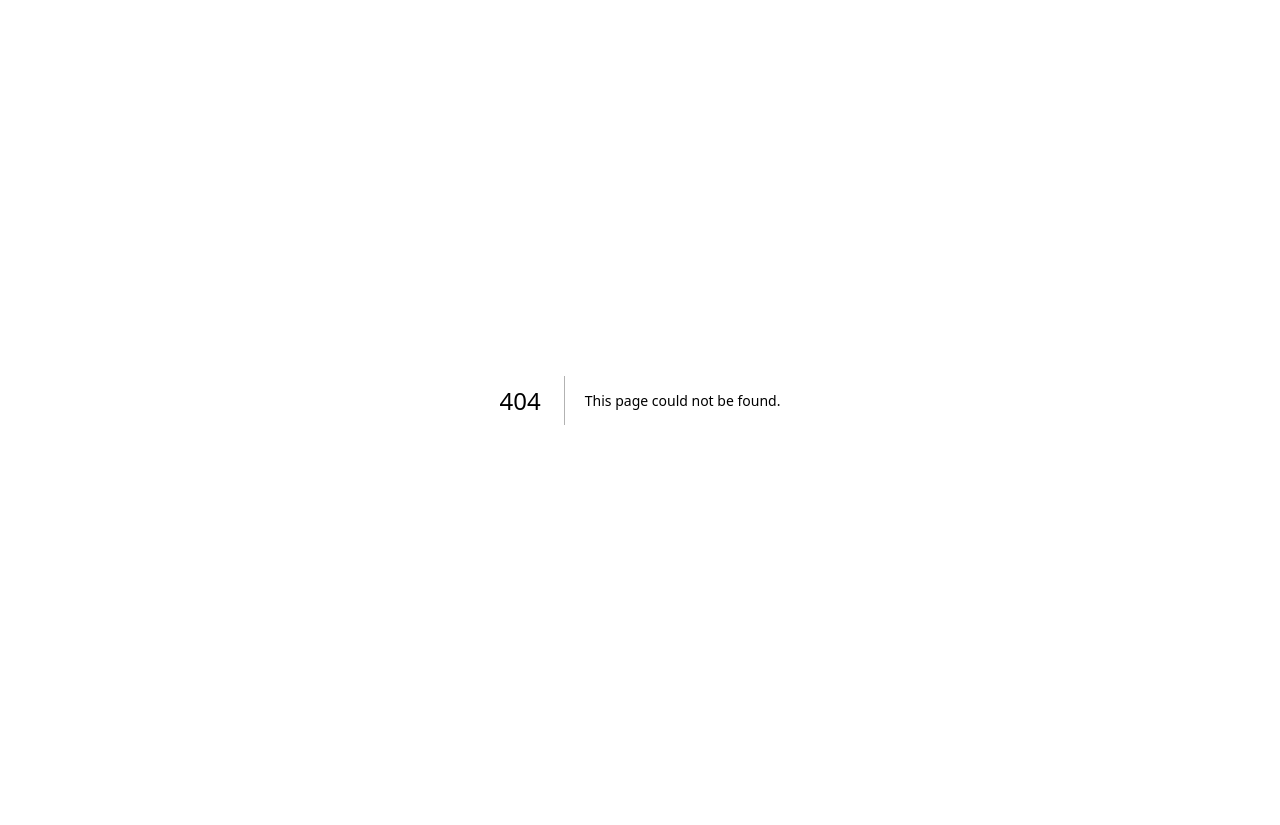
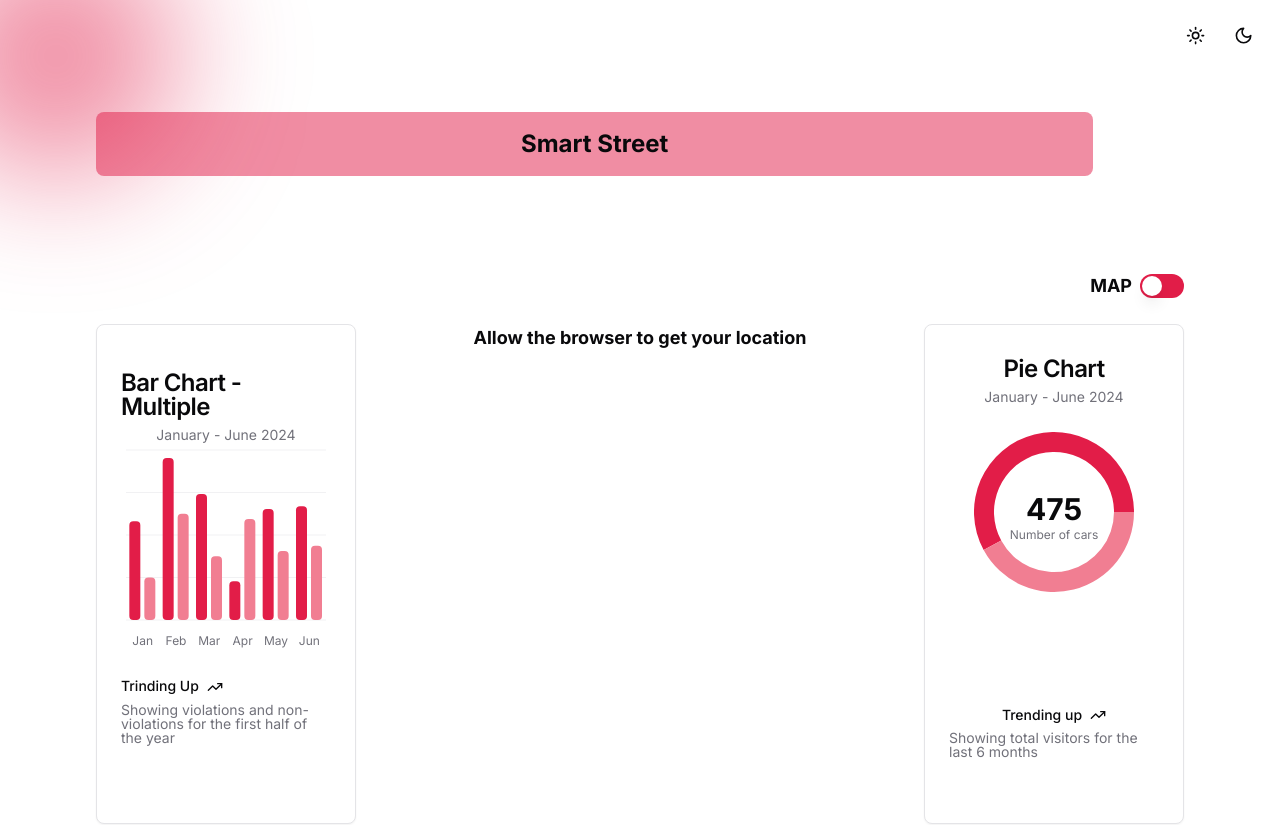
Before and after one commit to farism9q/smart-street-nextjs, a Next.js app: page / in a window 1280 px wide. Before the commit this address had no page. Shown: the top 825 px of the page. Before the commit the page ends 800 px from the top, so only its background shows below. Built offline with nearby package versions, Linux system fonts and the light colour scheme; no server answers.

Commit message:
Bug fixes

```diff
--- a/app/(main)/charts/bar-chart.tsx
+++ b/app/(main)/(charts)/bar-chart.tsx
@@ -40,13 +40,16 @@ const chartConfig = {
 
 export default function BarChartComponent() {
   return (
-    <Card>
-      <CardHeader>
+    <Card className="flex flex-col justify-center h-full">
+      <CardHeader className="items-center pb-0 pt-8">
         <CardTitle>Bar Chart - Multiple</CardTitle>
         <CardDescription>January - June 2024</CardDescription>
       </CardHeader>
       <CardContent>
-        <ChartContainer config={chartConfig}>
+        <ChartContainer
+          config={chartConfig}
+          className="mx-auto aspect-square max-h-[250px]"
+        >
           <BarChart accessibilityLayer data={chartData}>
             <CartesianGrid vertical={false} />
             <XAxis
@@ -65,7 +68,7 @@ export default function BarChartComponent() {
           </BarChart>
         </ChartContainer>
       </CardContent>
-      <CardFooter className="flex-col items-start gap-2 text-sm">
+      <CardFooter className="flex-col items-start gap-2 text-sm pb-16">
         <div className="flex gap-2 font-medium leading-none">
           Trinding Up
           <TrendingUp className="h-4 w-4" />
--- a/app/(main)/charts/middle-content.tsx
+++ b/app/(main)/(charts)/middle-content.tsx
@@ -22,7 +22,7 @@ const MiddleContent = () => {
   }, [middleContent]);
 
   return (
-    <div className="w-full h-full">
+    <div className="min-h-[500px] max-h-[500px] overflow-hidden">
       {middleContent === "map" ? (
         <Map />
       ) : (
@@ -32,6 +32,7 @@ const MiddleContent = () => {
             transform: "scale(-1, 1)",
             width: "100%",
             height: "100%",
+            overflow: "hidden",
           }}
         />
       )}
--- a/app/(main)/charts/pie-chart.tsx
+++ b/app/(main)/(charts)/pie-chart.tsx
@@ -50,8 +50,8 @@ export default function PieChartComponent() {
   }, []);
 
   return (
-    <Card className="flex flex-col">
-      <CardHeader className="items-center pb-0">
+    <Card className="flex flex-col justify-center h-full">
+      <CardHeader className="items-center pb-0 pt-8">
         <CardTitle>Pie Chart</CardTitle>
         <CardDescription>January - June 2024</CardDescription>
       </CardHeader>
@@ -105,7 +105,7 @@ export default function PieChartComponent() {
           </PieChart>
         </ChartContainer>
       </CardContent>
-      <CardFooter className="flex-col gap-2 text-sm">
+      <CardFooter className="flex-col gap-2 text-sm pb-16">
         <div className="flex items-center gap-2 font-medium leading-none">
           Trending up
           <TrendingUp className="h-4 w-4" />
--- a/app/(main)/charts/page.tsx
+++ b/app/(main)/page.tsx
@@ -3,18 +3,18 @@
 import { useMiddleContent } from "@/providers/middle-content-provider";
 
 import { Switch } from "@/components/ui/switch";
-import AreaChartComponent from "./area-chart";
-import BarChartComponent from "./bar-chart";
-import LineChartComponent from "./line-chart";
-import PieChartComponent from "./pie-chart";
-import MiddleContent from "./middle-content";
+import AreaChartComponent from "./(charts)/area-chart";
+import BarChartComponent from "./(charts)/bar-chart";
+import LineChartComponent from "./(charts)/line-chart";
+import PieChartComponent from "./(charts)/pie-chart";
+import MiddleContent from "./(charts)/middle-content";
 
 export default function DashboardPage() {
   const { middleContent, setMiddleContent } = useMiddleContent();
 
   return (
     <div className="space-y-6">
-      <div className="bg-rose-500 w-11/12 rounded-lg p-4 mb-24">
+      <div className="bg-primary/50 w-11/12 rounded-lg p-4 mb-24">
         <h1 className="text-2xl font-bold text-center">Smart Street</h1>
       </div>
 
@@ -28,13 +28,20 @@ export default function DashboardPage() {
         />
       </div>
 
-      <div className="grid grid-cols-1 md:grid-cols-4 gap-4 min-h-[500px]">
-        <BarChartComponent />
-        <div className="rounded-lg md:col-span-2">
+      <div className="grid grid-cols-1 xl:grid-cols-4 gap-4 min-h-[450px]">
+        <div className="rounded-lg xl:col-span-2 order-1 xl:order-2">
           <MiddleContent />
         </div>
-        <PieChartComponent />
+
+        <div className="order-2 xl:order-1">
+          <BarChartComponent />
+        </div>
+
+        <div className="order-3">
+          <PieChartComponent />
+        </div>
       </div>
+
       <LineChartComponent />
       <AreaChartComponent />
     </div>
--- a/app/layout.tsx
+++ b/app/layout.tsx
@@ -2,7 +2,6 @@ import { ThemeProvider } from "@/providers/theme-provider";
 import type { Metadata } from "next";
 import { Inter } from "next/font/google";
 import "./styles/globals.css";
-import "./styles/leaflet.css";
 import { MiddleContentProvider } from "@/providers/middle-content-provider";
 
 const inter = Inter({ subsets: ["latin"] });
--- a/components/map.tsx
+++ b/components/map.tsx
@@ -1,11 +1,16 @@
 "use client";
 
-import { MapContainer, Marker, Popup, TileLayer } from "react-leaflet";
+import {
+  MapContainer,
+  Marker,
+  Popup,
+  TileLayer,
+  useMap,
+  useMapEvent,
+} from "react-leaflet";
 import { useEffect, useState } from "react";
 import "leaflet/dist/leaflet.css";
 import L from "leaflet";
-import { Button } from "./ui/button";
-
 const DefaultIcon = L.icon({
   iconUrl: "/marker-icon.png",
   shadowUrl: "/marker-shadow.png",
@@ -32,13 +37,22 @@ export default function Map() {
 
   useEffect(() => {
     getCurrentLocation();
+
+    let map: L.Map;
+    if (coordinates) {
+      map = L.map("map").setView([coordinates.lat, coordinates.lng], 13);
+    }
+
+    return () => {
+      map?.remove();
+    };
   }, []);
 
   return (
-    <div className="w-full h-full flex flex-col">
+    <div className="flex flex-col">
       {coordinates ? (
         <MapContainer
-          className="w-full h-full"
+          className="min-h-[500px] min-w-[500px] w-full h-full"
           center={[coordinates.lat, coordinates.lng]}
           zoom={13}
           scrollWheelZoom={false}
--- a/package.json
+++ b/package.json
@@ -25,7 +25,7 @@
     "react": "^18.3.1",
     "react-dom": "^18.3.1",
     "react-leaflet": "^4.2.1",
-    "recharts": "^2.12.7",
+    "recharts": "^2.13.0-alpha.5",
     "tailwind-merge": "^2.5.2"
   },
   "devDependencies": {
```
Also changed, not shown: app/styles/leaflet.css (+7 -4 lines), app/(main)/(charts)/area-chart.tsx (renamed from app/(main)/charts/area-chart.tsx), app/(main)/(charts)/line-chart.tsx (renamed from app/(main)/charts/line-chart.tsx), 2 other files (tests, documents, lock files or other folders).
